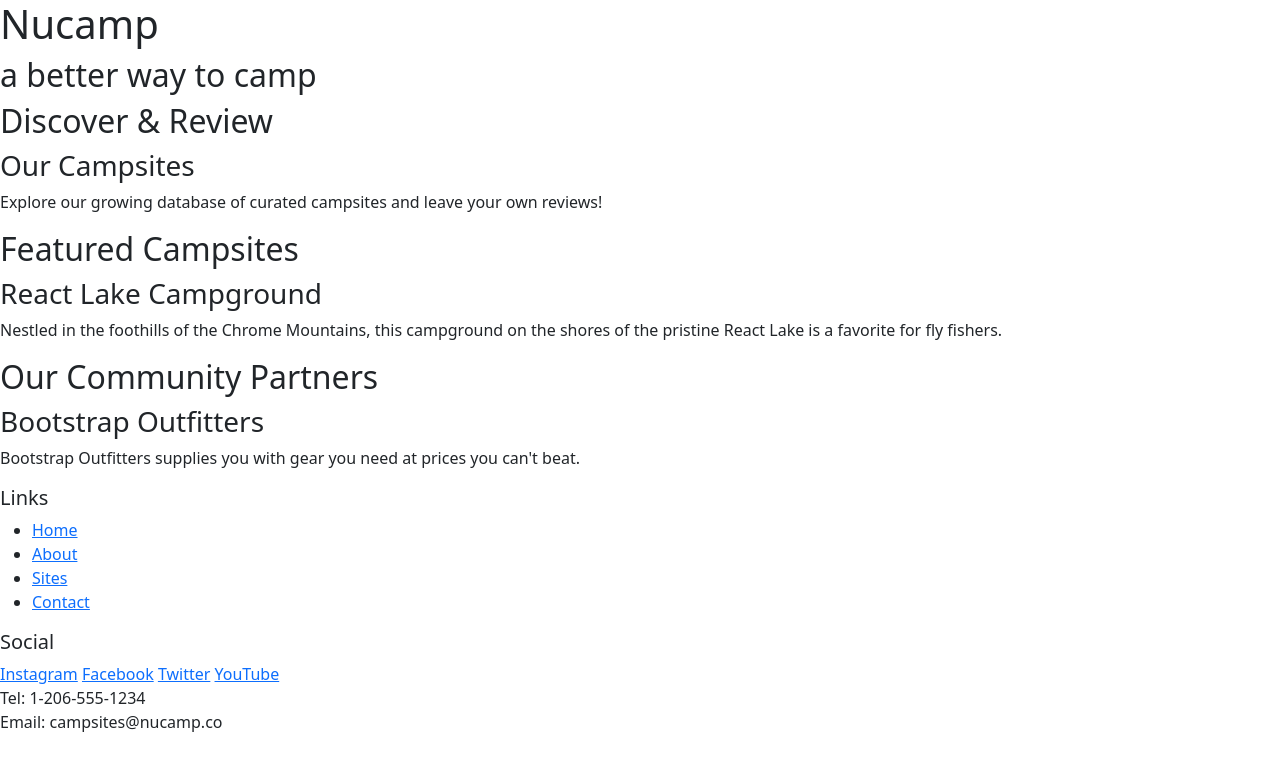
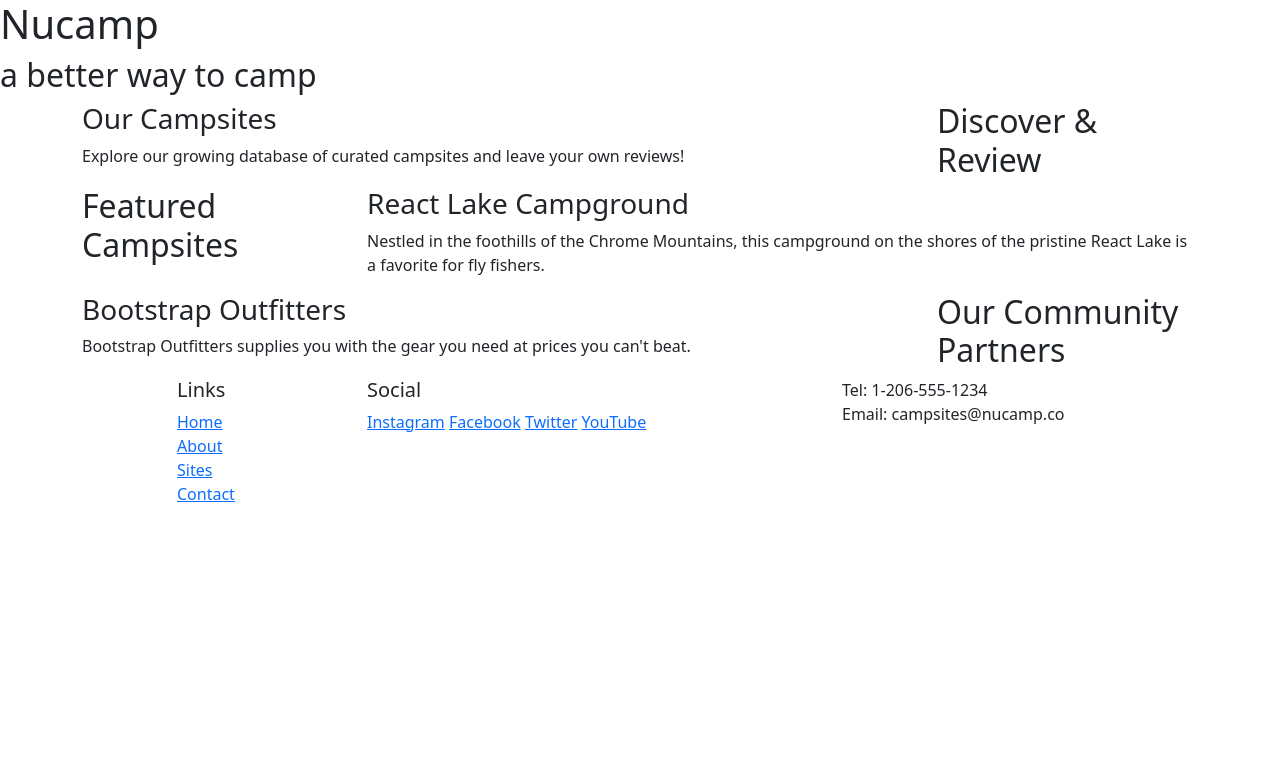
Before and after one commit to horacenjoroge/Github, a plain HTML site: page Bootsrap project/index.html in a window 1280 px wide. Drawn offline with nearby package versions, Linux system fonts and the light colour scheme.

Commit message:
added bootstrap classes

```diff
--- a/Bootsrap project/index.html
+++ b/Bootsrap project/index.html
@@ -17,63 +17,81 @@
 
     <!-- header -->
     <header>
-        <div>
+        <div class="container"></div>
+            <div class="row">
+                <div class="col">
                     <h1>Nucamp</h1>
                     <h2>a better way to camp</h2>
                 </div>
+            </div>
+        </div>
     </header>
 
-    <!-- main section -->
-    <main>
+<!-- main content -->
+<main class="container">
 
     <!-- discover section -->
-        <section>
+    <section class="row">
+        <div class="col-sm-4 col-md-3 order-sm-last">
             <h2>Discover & Review</h2>
+        </div>
+        <div class="col">
             <h3>Our Campsites</h3>
             <p>Explore our growing database of curated campsites and leave your own reviews!</p>
+        </div>
     </section>
 
     <!-- feature section -->
-        <section>
+    <section class="row">
+        <div class="col-sm-4 col-md-3">
             <h2>Featured Campsites</h2>
+        </div>
+        <div class="col">
             <h3>React Lake Campground</h3>
             <p>Nestled in the foothills of the Chrome Mountains, this campground on the shores of the pristine React
                 Lake is a favorite for fly fishers.</p>
+        </div>
     </section>
 
     <!-- partner section -->
-        <section>
+    <section class="row">
+        <div class="col-sm-4 col-md-3 order-sm-last">
             <h2>Our Community Partners</h2>
+        </div>
+        <div class="col">
             <h3>Bootstrap Outfitters</h3>
-            <p>Bootstrap Outfitters supplies you with gear you need at prices you can't beat.</p>
+            <p>Bootstrap Outfitters supplies you with the gear you need at prices you can't beat.</p>
+        </div>
     </section>
 
 </main>
-
     <!-- footer -->
     <footer>
-        <div>
+        <div class="container">
+            <div class="row">
+                <div class="col-4 col-sm-2 offset-1">
                     <h5>Links</h5>
-            <ul>
+                    <ul class="list-unstyled">
                         <li><a href="#">Home</a></li>
                         <li><a href="#">About</a></li>
                         <li><a href="#">Sites</a></li>
                         <li><a href="#">Contact</a></li>
                     </ul>
                 </div>
-        <div>
+                <div class="col-6 col-sm-5">
                     <h5>Social</h5>
                     <a href="http://instagram.com/">Instagram</a>
                     <a href="http://facebook.com/">Facebook</a>
                     <a href="http://twitter.com/">Twitter</a>
                     <a href="http://youtube.com/">YouTube</a>
                 </div>
-        <div>
+                <div class="col-sm-4">
                     Tel: 1-206-555-1234<br />
                     Email: campsites@nucamp.co
                 </div>
+            </div>
+        </div>
     </footer>
-
     <!-- Bootstrap JavaScript plugins -->
     <script src="https://cdn.jsdelivr.net/npm/bootstrap@5.2.3/dist/js/bootstrap.bundle.min.js"
         integrity="sha384-kenU1KFdBIe4zVF0s0G1M5b4hcpxyD9F7jL+jjXkk+Q2h455rYXK/7HAuoJl+0I4"
```
Also changed, not shown: 1 other file. Lines whose indentation alone changed are shown as unchanged.
